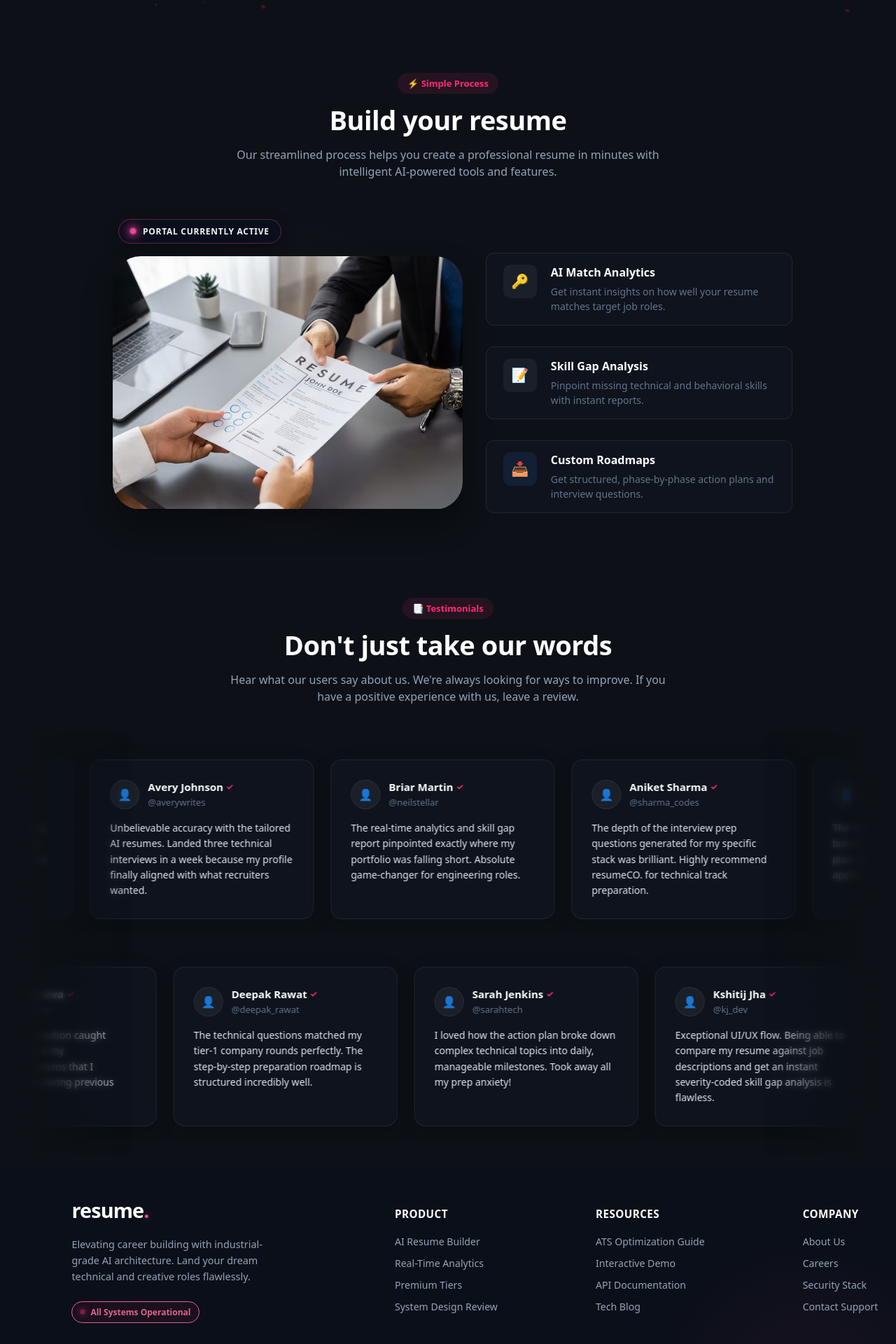
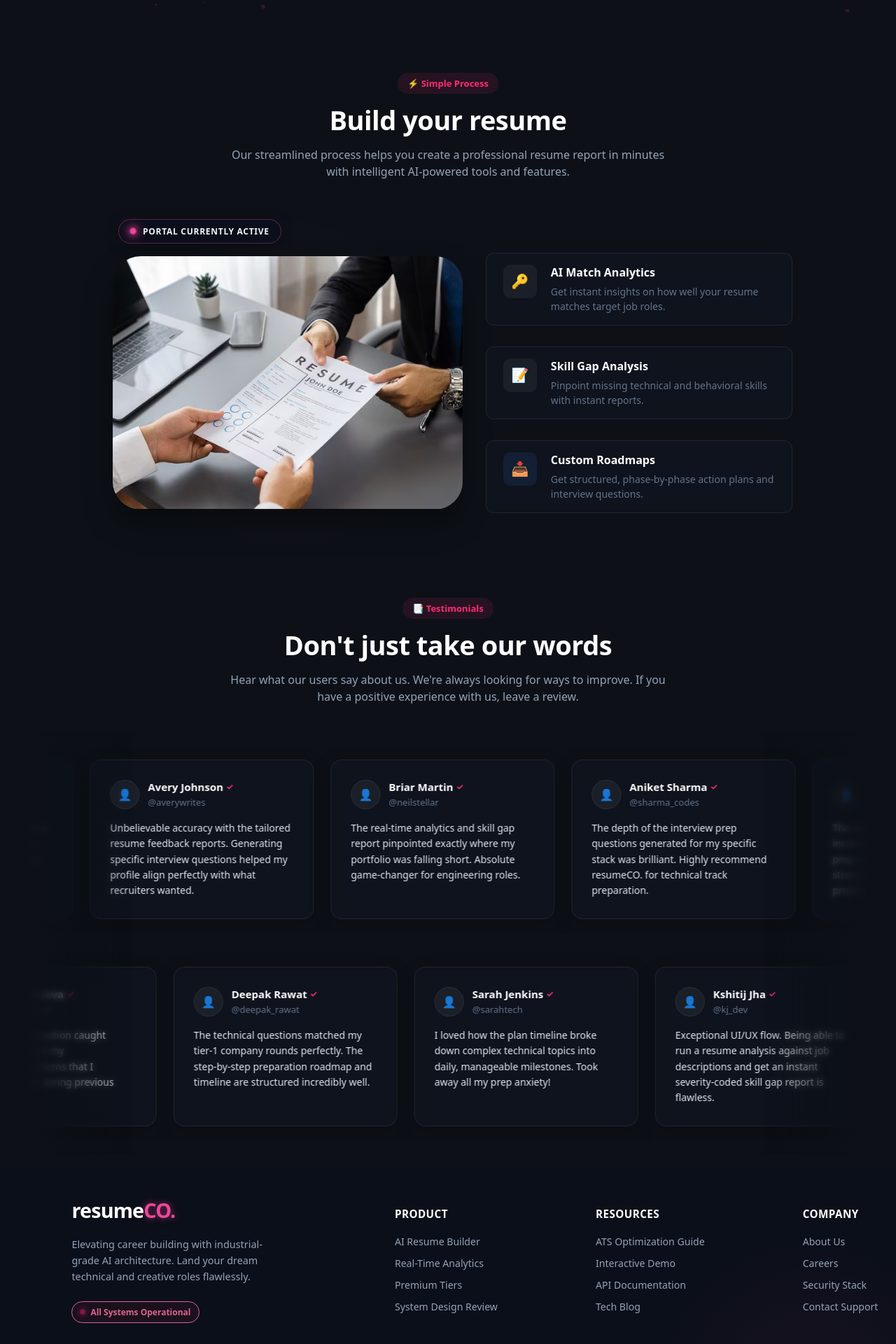
Before and after one commit to kshitij1029/resumeCo, a React (Vite) app in the folder Frontend/: page / in a window 1280 px wide. Shown: the part 657-2577 px from the top of the page at 70% size. Built offline with nearby package versions, Linux system fonts and the light colour scheme; no server answers.

Commit message:
new change 7

```diff
--- a/Frontend/src/features/others/pages/Home.jsx
+++ b/Frontend/src/features/others/pages/Home.jsx
@@ -11,12 +11,12 @@ const row1Testimonials = [
   {
     name: 'Jordan Lee',
     handle: '@jordantalks',
-    text: 'The resume builder alone is incredible, but the custom interview preparation plan completely streamlined my entire application process.'
+    text: 'The automated resume report alone is incredible, but the custom interview preparation plan timeline completely streamlined my entire application process.'
   },
   {
     name: 'Avery Johnson',
     handle: '@averywrites',
-    text: 'Unbelievable accuracy with the tailored AI resumes. Landed three technical interviews in a week because my profile finally aligned with what recruiters wanted.'
+    text: 'Unbelievable accuracy with the tailored resume feedback reports. Generating specific interview questions helped my profile align perfectly with what recruiters wanted.'
   },
   {
     name: 'Briar Martin',
@@ -34,17 +34,17 @@ const row2Testimonials = [
   {
     name: 'Deepak Rawat',
     handle: '@deepak_rawat',
-    text: 'The technical questions matched my tier-1 company rounds perfectly. The step-by-step preparation roadmap is structured incredibly well.'
+    text: 'The technical questions matched my tier-1 company rounds perfectly. The step-by-step preparation roadmap and timeline are structured incredibly well.'
   },
   {
     name: 'Sarah Jenkins',
     handle: '@sarahtech',
-    text: 'I loved how the action plan broke down complex technical topics into daily, manageable milestones. Took away all my prep anxiety!'
+    text: 'I loved how the plan timeline broke down complex technical topics into daily, manageable milestones. Took away all my prep anxiety!'
   },
   {
     name: 'Kshitij Jha',
     handle: '@kj_dev',
-    text: 'Exceptional UI/UX flow. Being able to compare my resume against job descriptions and get an instant severity-coded skill gap analysis is flawless.'
+    text: 'Exceptional UI/UX flow. Being able to run a resume analysis against job descriptions and get an instant severity-coded skill gap report is flawless.'
   },
   {
     name: 'Elena Rostova',
@@ -179,7 +179,7 @@ export default function Home() {
           <p>⭐⭐⭐⭐⭐ Used by 10,000+ users</p>
         </div>
         <h1>Land your dream job with <br /><span className="highlight-text">AI-powered resumes.</span></h1>
-        <p className="hero-subtitle">Create, edit and download professional resumes with AI-powered assistance.</p>
+        <p className="hero-subtitle">Create and edit a professional resume with AI-powered assistance.</p>
 
         <div className="hero-cta-group">
           <button className="btn-primary-green" onClick={handleGetStarted}>Generate Report →</button>
@@ -201,7 +201,7 @@ export default function Home() {
       <section className="features-section" id="features">
         <span className="section-tag">⚡ Simple Process</span>
         <h2>Build your resume</h2>
-        <p className="section-subtitle" style={{marginBottom: 8}}>Our streamlined process helps you create a professional resume in minutes with intelligent AI-powered tools and features.</p>
+        <p className="section-subtitle" style={{marginBottom: 8}}>Our streamlined process helps you create a professional resume report in minutes with intelligent AI-powered tools and features.</p>
 
         <div className="features-grid">
           <div className="neon-portal-container">
@@ -304,7 +304,7 @@ export default function Home() {
 
         <div className="footer-top">
           <div className="footer-brand-col">
-            <div className="logo">resume<span className="dot">.</span></div>
+            <div className="logo">resume<span className="dot">CO.</span></div>
             <p className="brand-desc">
               Elevating career building with industrial-grade AI architecture. Land your dream technical and creative roles flawlessly.
             </p>
```
